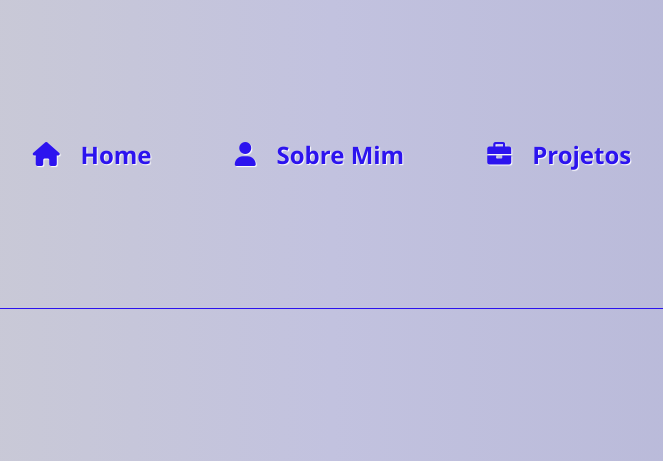
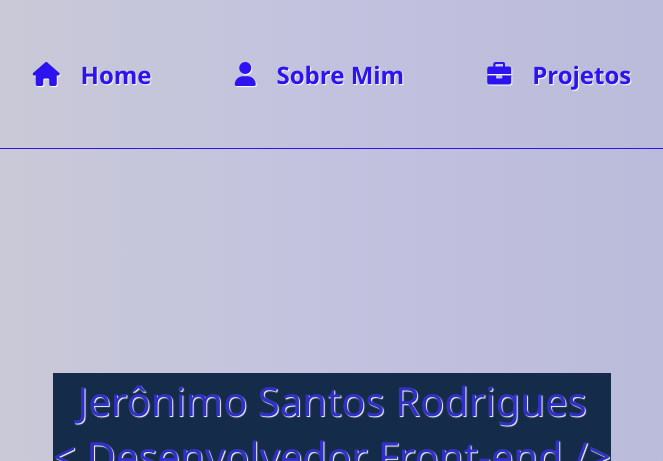
Before and after one commit to JeronimoSantos/meu-portfolio, a plain HTML site: page index.html in a window 1280 px wide. Shown: the top 461 px of the page, without its empty margins (308-971 px from the left). Drawn offline with Linux system fonts and the light colour scheme.

Commit message:
:sparkles: feat: Adicionando os caminhos css no html

```diff
--- a/index.html
+++ b/index.html
@@ -5,7 +5,13 @@
     <meta name="viewport" content="width=device-width, initial-scale=1.0">
     <link rel="shortcut icon" href="./assets/img/letra-j.png" type="image/x-icon">
     <link rel="stylesheet" href="https://cdnjs.cloudflare.com/ajax/libs/font-awesome/6.0.0-beta3/css/all.min.css">
-    <link rel="stylesheet" href="/global.css">
+
+    <link rel="stylesheet" href="global.css">
+    <link rel="stylesheet" href="./styles/cabecalho.css">
+    <link rel="stylesheet" href="./styles/main.css">
+    <link rel="stylesheet" href="./styles/project.css">
+    <link rel="stylesheet" href="./styles/footer.css">
+
     <title>Portfolio - Jerônimo S.Rodrigues</title>
 </head>
 <body>
```
